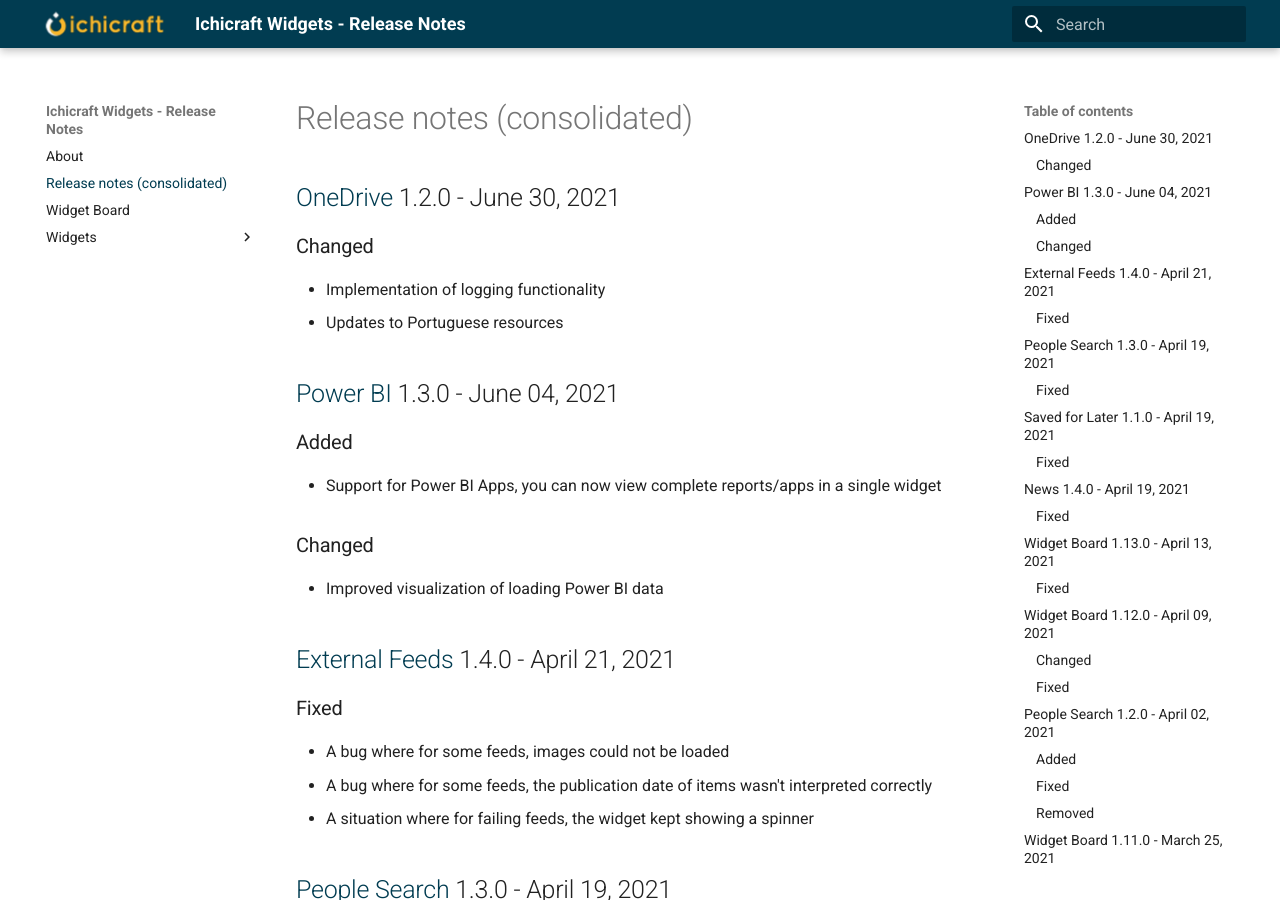
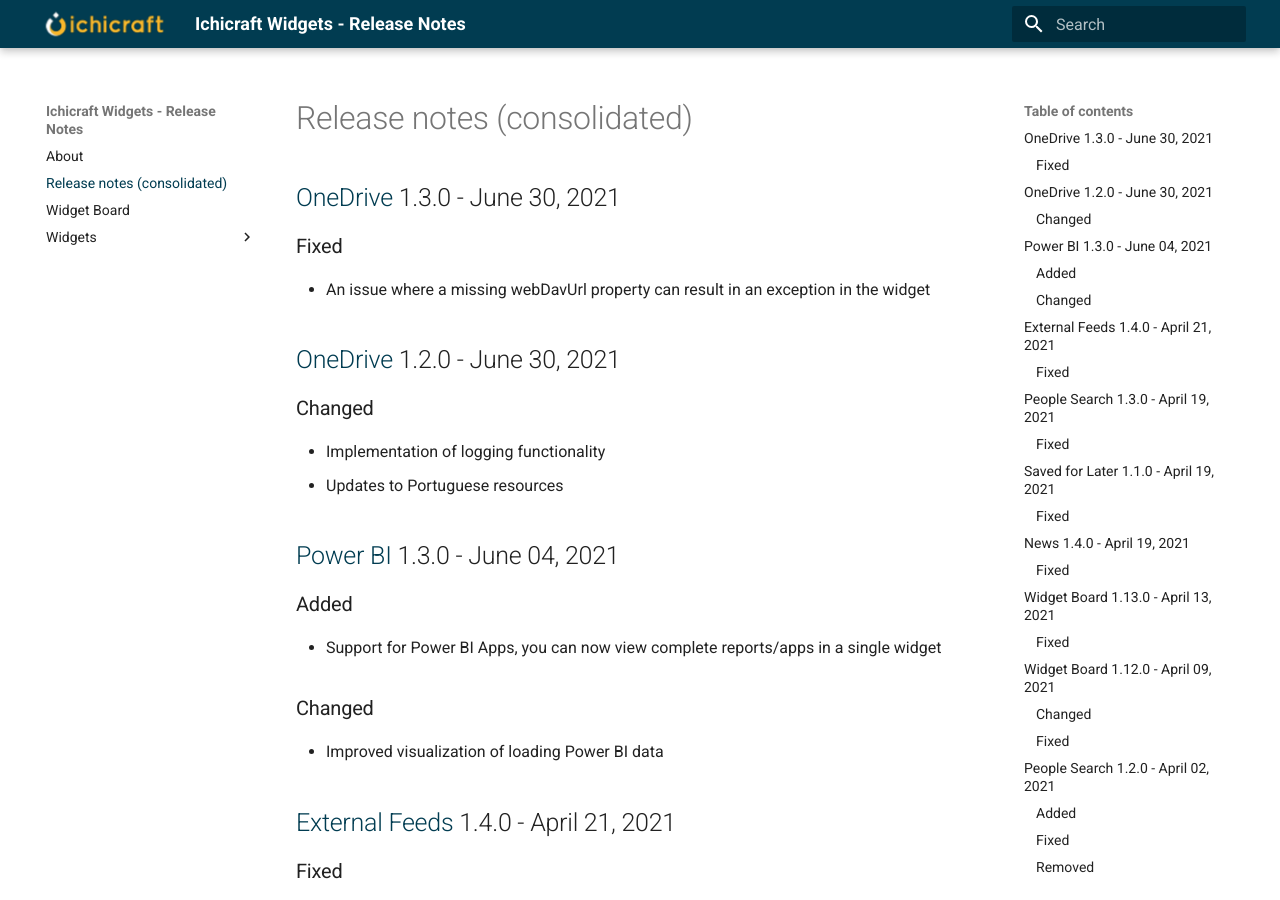
Before and after one commit to ichicraft/widgets-docs, an MkDocs documentation site: the page built from docs/Release-notes-(consolidated).md, in a window 1280 px wide and 900 px high. Built offline with MkDocs 1.6.1 and Material for MkDocs 9.7.7, drawn with Linux system fonts in a browser that asks for light colours.

Commit message:
Release notes updated by BuildService

```diff
--- a/docs/Release-notes-(consolidated).md
+++ b/docs/Release-notes-(consolidated).md
@@ -1,3 +1,8 @@
+## [OneDrive](./Widgets/OneDrive.md) 1.3.0 - June 30, 2021
+
+### Fixed
+- An issue where a missing webDavUrl property can result in an exception in the widget
+
 ## [OneDrive](./Widgets/OneDrive.md) 1.2.0 - June 30, 2021
 
 ### Changed
```
Also changed, not shown: docs/Widgets/OneDrive.md (+5 -0 lines).
